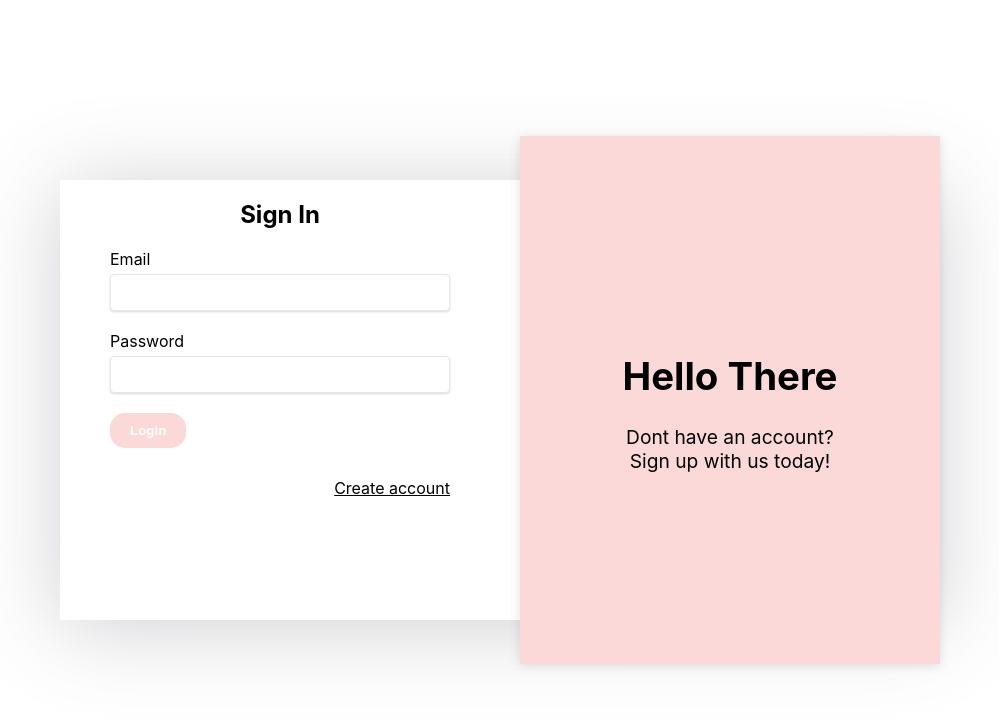
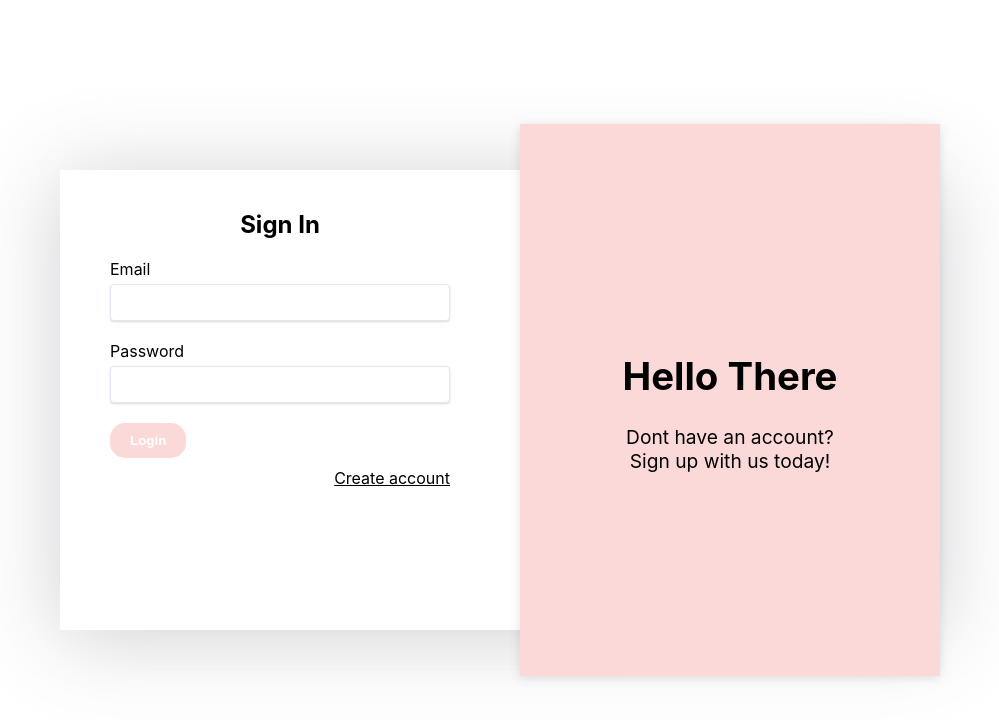
Before and after one commit to jasonhoo95/piegeonholelive-frontendtest, a plain HTML site: page index.html in a window 1280 px wide. Shown: the whole page, without its empty margins (140-1139 px from the left). Drawn offline with Linux system fonts and the light colour scheme.

Commit message:
fix some padding

```diff
--- a/index.html
+++ b/index.html
@@ -8,7 +8,7 @@
 			<div class="background-box">
 				<form onsubmit="loginSuccessful(event);return false">
 					<div style="z-index: 2" id="loginContainer" class="login-container">
-						<div style="padding: 0px 50px">
+						<div style="padding: 20px 50px">
 							<h2 style="text-align: center">Sign In</h2>
 							<div style="margin-bottom: 20px">
 								<div>Email</div>
@@ -26,7 +26,7 @@
 
 				<form onsubmit="signupSuccessful(event);return false">
 					<div style="z-index: 1" id="createContainer" class="login-container">
-						<div style="padding: 0px 50px">
+						<div style="padding: 20px 50px">
 							<h2 style="text-align: center">Create Account</h2>
 							<div style="margin-bottom: 20px">
 								<div>Email</div>
--- a/main.css
+++ b/main.css
@@ -42,7 +42,7 @@ body {
 	text-decoration: underline;
 	color: black;
 	text-align: right;
-	margin-top: 30px;
+	margin-top: 10px;
 	cursor: pointer;
 }
 
@@ -71,7 +71,7 @@ body {
 	padding: 20px;
 	box-shadow: rgba(100, 100, 111, 0.3) 0px 7px 80px 0px;
 	width: 840px;
-	height: 400px;
+	height: 420px;
 }
 
 .login-container {
```
